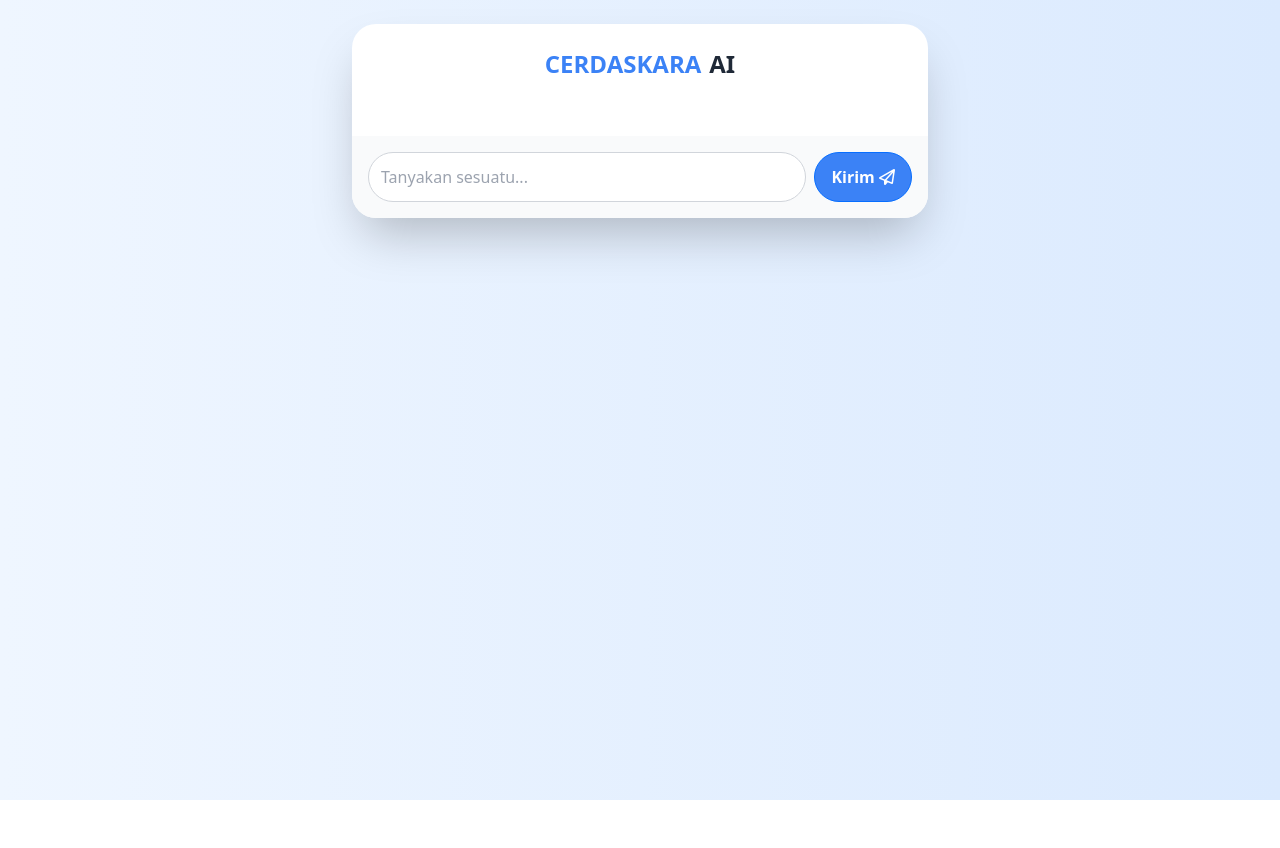
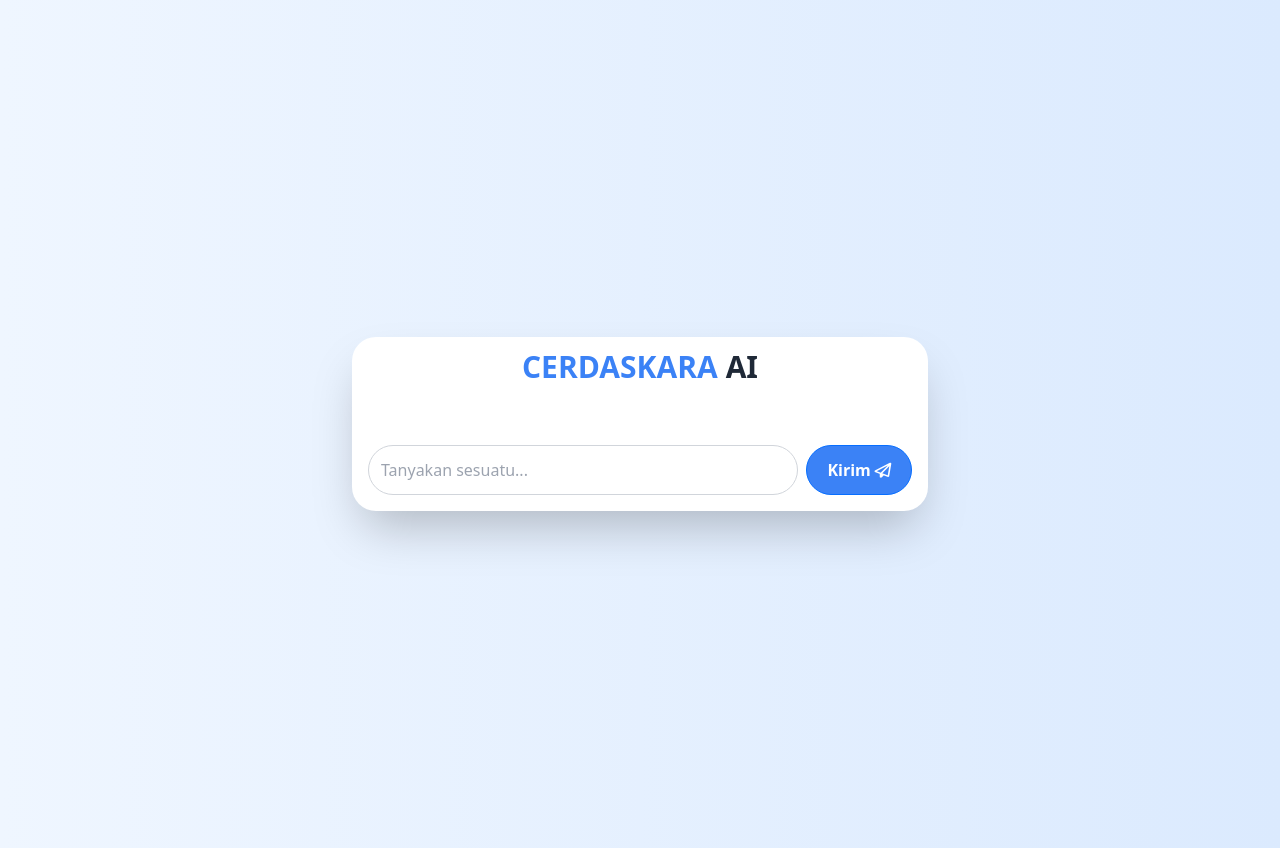
Before and after one commit to ardhikaxx/chat-omeo-ai, a website built with Vite: page index.html in a window 1280 px wide. Before the commit the page ends 800 px from the top, so only its background shows below. Built offline with nearby package versions, Linux system fonts and the light colour scheme; some packages are replaced by stand-ins of ours.

Commit message:
update- view

```diff
--- a/index.html
+++ b/index.html
@@ -8,35 +8,35 @@
   <link href="https://cdn.jsdelivr.net/npm/tailwindcss@2.2.19/dist/tailwind.min.css" rel="stylesheet" />
   <link rel="stylesheet" href="https://cdnjs.cloudflare.com/ajax/libs/font-awesome/6.6.0/css/all.min.css">
   <style>
-    .bubble-inner-ai {
+    .bubble-inner {
       word-wrap: break-word;
       word-break: break-word;
       white-space: pre-wrap;
     }
 
     .container-chat {
-      max-height: 520px;
+      max-height: 500px;
     }
   </style>
 </head>
 
-<body class="bg-gradient-to-r from-blue-50 to-blue-100">
-  <section class="flex items-center justify-center h-[100vh]">
-    <div class="bg-white shadow-2xl rounded-3xl max-w-xl w-full flex flex-col justify-between container-chat">
-      <div class="p-6 text-center">
-        <h1 class="text-2xl justify-center items-center font-extrabold text-gray-800">
+<body class="bg-gradient-to-r from-blue-50 to-blue-100 overflow-hidden">
+  <section class="flex items-center justify-center h-screen">
+    <div class="bg-white mt-0 shadow-2xl rounded-3xl w-full max-w-xl flex flex-col justify-between container-chat">
+      <div class="p-3 text-center">
+        <h1 class="text-3xl justify-center items-center font-extrabold text-gray-800">
           <span class="text-blue-500">CERDASKARA</span> AI
         </h1>
       </div>
-      <div class="p-4 space-y-2 max-h-96 flex-grow overflow-y-auto" id="chat-output">
+      <div class="p-4 space-y-4 flex-grow overflow-y-auto" id="chat-output">
       </div>
-      <form class="p-4 bg-gray-50 rounded-b-3xl">
+      <form class="p-4 rounded-b-3xl">
         <div class="flex space-x-2">
           <input name="prompt" placeholder="Tanyakan sesuatu..." type="text"
             class="flex-grow p-3 border border-gray-300 rounded-full focus:outline-none focus:ring focus:border-blue-300"
             required />
-          <button type="submit" class="bg-blue-500 hover:bg-blue-600 text-white px-4 py-2 rounded-full">
-            Kirim <i class="fa-regular fa-paper-plane"></i>
+          <button type="submit" class="bg-blue-500 hover:bg-blue-600 text-white px-5 py-3 rounded-full">
+            Kirim <i class="fa-regular fa-paper-plane fa-bounce"></i>
           </button>
         </div>
       </form>
--- a/main.js
+++ b/main.js
@@ -33,12 +33,14 @@
 
   const prompt = promptInput.value.trim().toLowerCase();
   addChatBubble(prompt, 'user');
+  promptInput.value = '';
 
   if (prompt.includes('siapa kamu') || prompt.includes('kamu siapa') || prompt.includes('siapa cerdaskara')) {
-    const responseText = "Saya adalah Cerdaskara, alat edukasi interaktif yang dirancang untuk membantu Anda belajar dan mengeksplorasi berbagai topik. Bagaimana saya bisa membantu Anda hari ini?";
+    const responseText = "Saya adalah Cerdaskara, asisten edukasi interaktif yang dirancang untuk membantu Anda belajar dan mengeksplorasi berbagai topik. Bagaimana saya bisa membantu Anda hari ini?";
     addChatBubble(responseText, 'ai');
   } else {
     const loadingBubble = addChatBubble('Typing...', 'ai', true);
+    promptInput.value = '';
 
     try {
       const result = await chat.sendMessageStream(prompt);
@@ -57,8 +59,6 @@
       loadingBubble.classList.remove('normal', 'text-gray-100');
     }
   }
-
-  promptInput.value = '';
 };
 
 function addChatBubble(text, sender, isLoading = false) {
```
